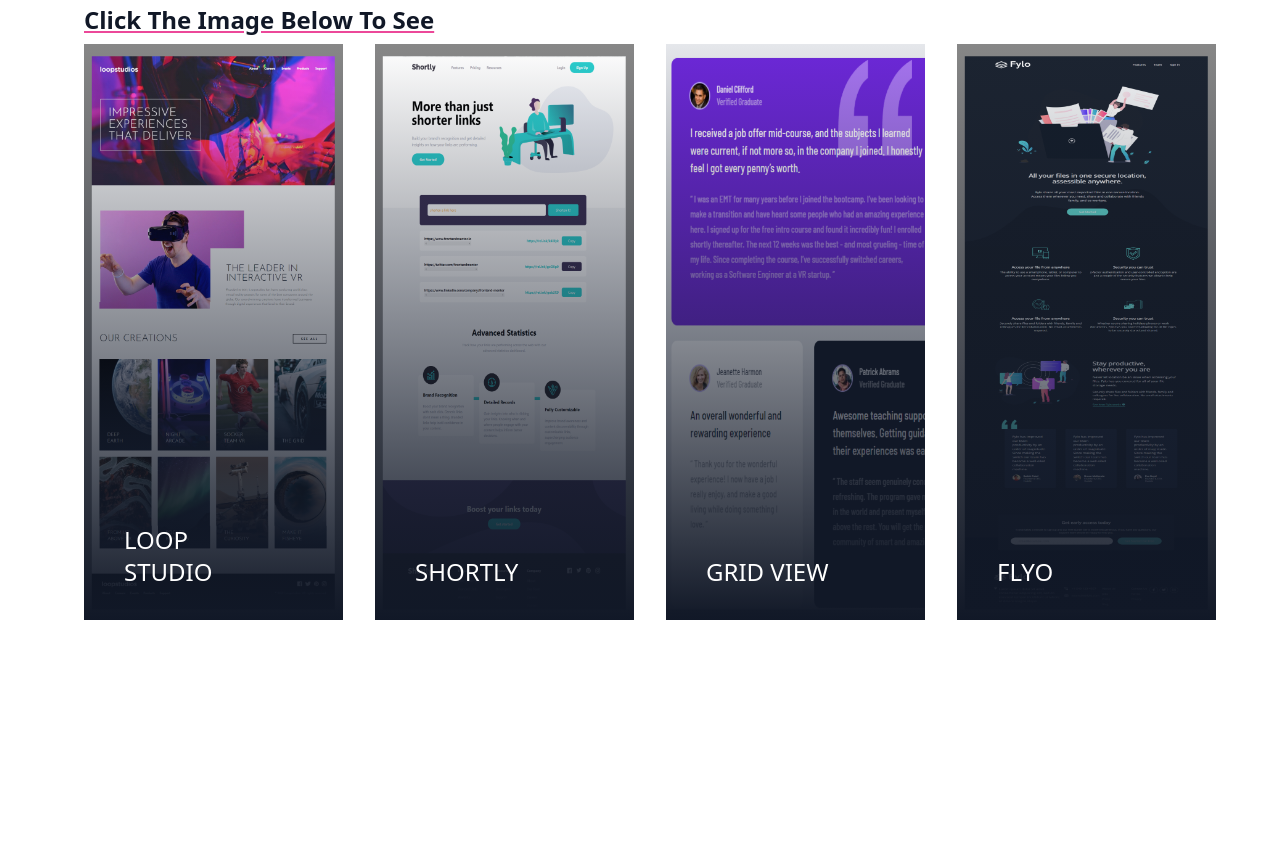
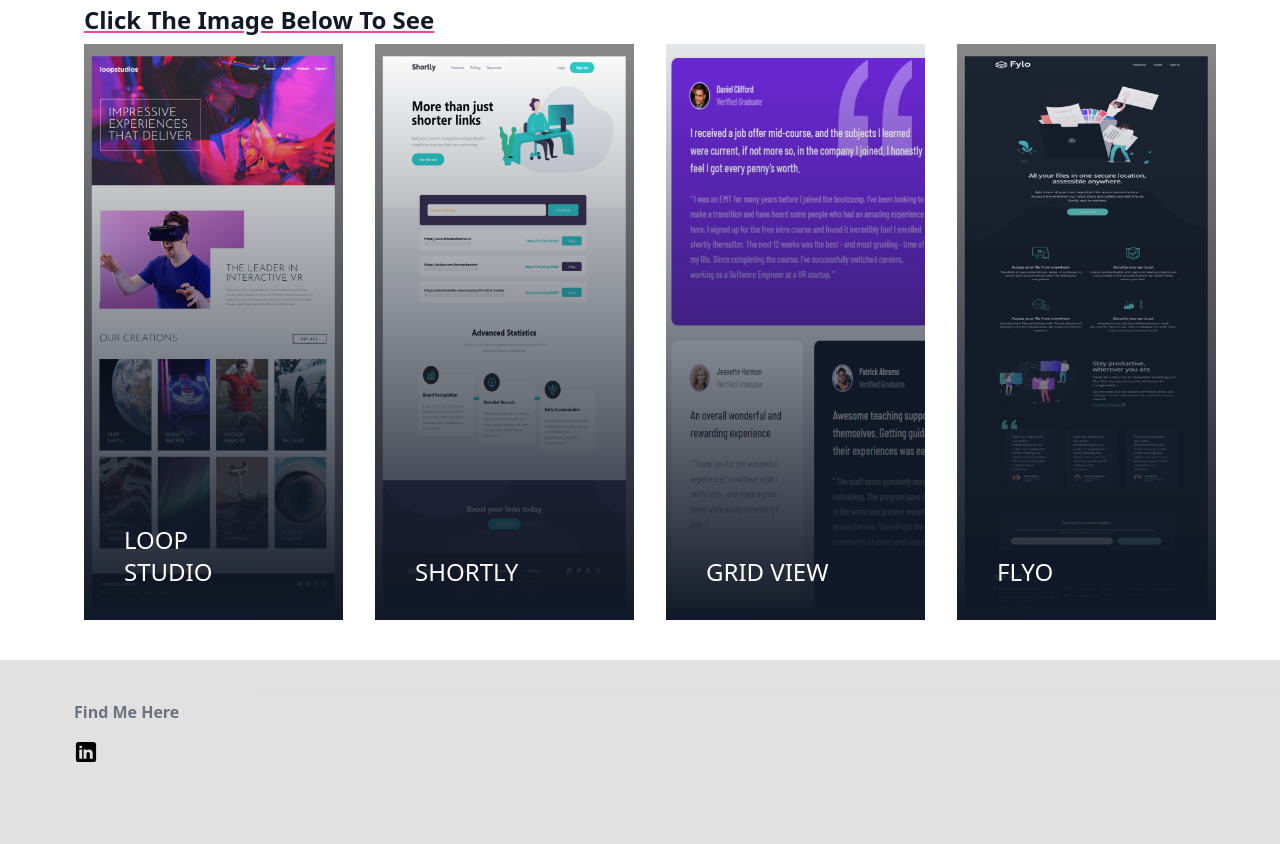
Before and after one commit to ellakarlina444/tailwind, a website built with webpack: page dist/index.html in a window 1280 px wide. Shown: the part 324-1168 px from the top of the page. Before the commit the page ends 984 px from the top, so only its background shows below. Built offline with nearby package versions, Linux system fonts and the light colour scheme.

Commit message:
add footer

```diff
--- a/dist/index.html
+++ b/dist/index.html
@@ -102,7 +102,44 @@
                 <button class="btn w-full md:hidden">see all</button>
             </div>
         </div>
+        <footer class="bg-black" style="padding-left: 20px;background: #dddd;">
+            <div class="container max-w-6xl py-10 mx-auto">
+                <div class="flex flex-col items-center mb-8 space-y-6 md:flex-row md:space-y-0 md:justify-between md:items-start">
+                    <!-- menu & logo container -->
 
+                    <!-- Social & Copy Container -->
+
+                    <div class="flex flex-col items-start justify-between space-y-4 text-gray-500">
+                        <div class="font-bold">
+                            Find Me Here
+                        </div>
+                        <div class="flex items-center justify-center mx-auto space-x-4  md:mx-0 md:justify-end">
+                            <!-- <div class="h-8 group">
+                                <a href="#">
+                                    <img src="src/images/icon-facebook.svg" alt="" class="h-6">
+                                </a>
+                            </div> -->
+                            <!-- <div class="h-8 group">
+                                <a href="#">
+                                    <img src="src/images/icon-twitter.svg" alt="" class="h-6">
+                                </a>
+                            </div> -->
+                            <div class="h-8 group">
+                                <a href="linkedin.com/in/oktaviani-ella-karlina">
+                                    <img src="src/images/icon-linkedin.svg" alt="" class="h-6">
+                                </a>
+                            </div>
+                            <!-- <div class="h-8 group">
+                                <a href="#">
+                                    <img src="src/images/icon-pinterest.svg " alt="" class="h-6">
+                                </a>
+                            </div> -->
+                        </div>
+
+                    </div>
+                </div>
+            </div>
+        </footer>
     <script src="bundle.js"></script>
     <script>
         // window.location.href = 'loopstudio.html';
```
Also changed, not shown: dist/src/images/icon-linkedin.svg (added), dist/src/images/icon-linkedin1.svg (added), 1 other file.
